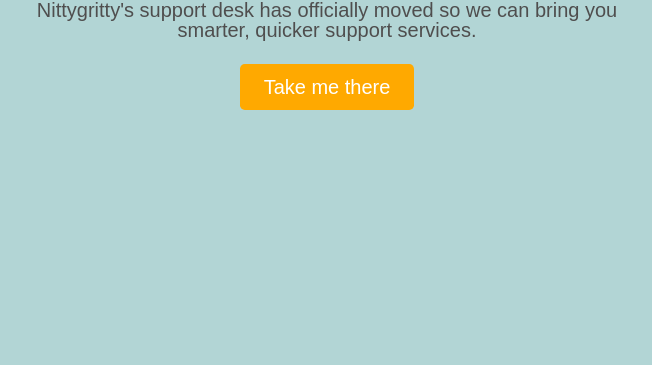
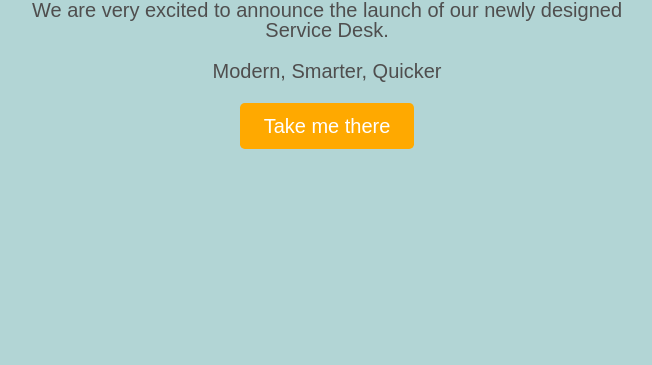
Before and after one commit to nittygritty-uk/SupportRedirect, a plain HTML site: page index.html in a window 1280 px wide. Shown: the part 435-800 px from the top of the page, without its empty margins (313-965 px from the left). Drawn offline with nearby package versions, Linux system fonts and the light colour scheme.

Commit message:
text chanfes

```diff
--- a/index.html
+++ b/index.html
@@ -26,9 +26,10 @@
       <h1 class="display-5 fw-bold text-grey">Nittygritty has moved!</h1>
       <div class="col-lg-6 mx-auto">
         <p class="lead mb-4 text-grey">
-          Nittygritty's support desk has officially moved so we can bring you
-          smarter, quicker support services.
+          We are very excited to announce the launch of our newly designed
+          Service Desk.
         </p>
+        <h3 class="lead my-4 text-grey">Modern, Smarter, Quicker</h3>
         <div class="d-grid gap-2 d-sm-flex justify-content-sm-center">
           <a
             href="https://servicedesk.nittygritty.net"
```
